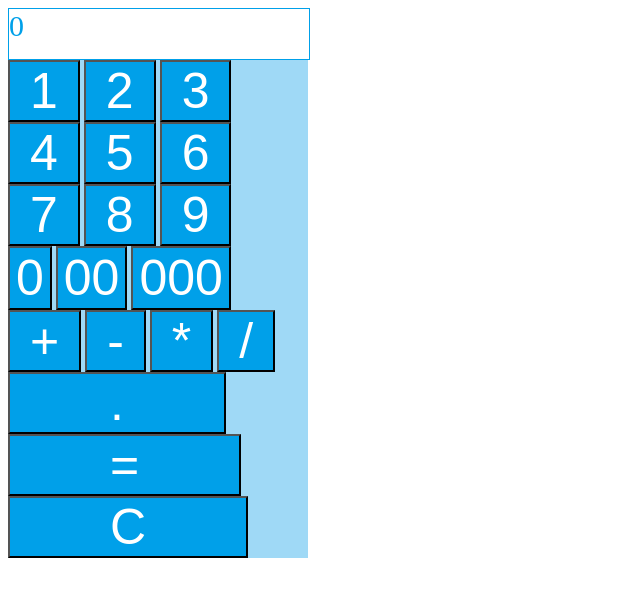
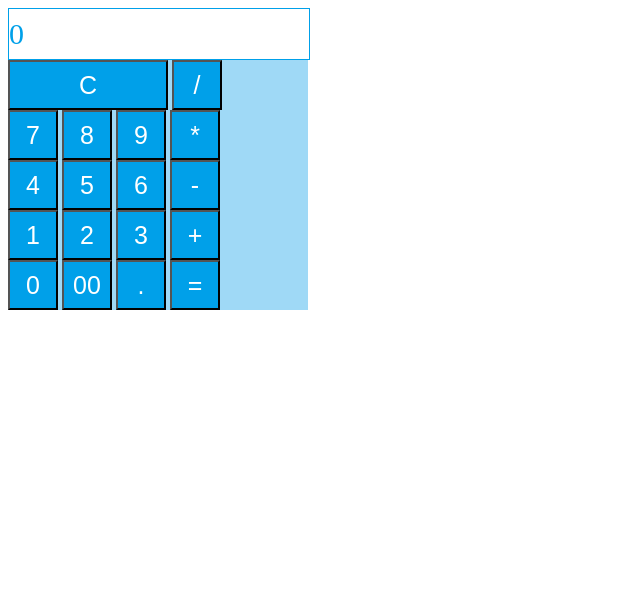
Before and after one commit to JF1HNL/calc, a plain HTML site: page dentaku.html in a window 1280 px wide. Shown: the whole page, without its empty margins (0-640 px from the left). Drawn offline with Linux system fonts and the light colour scheme.

Commit message:
update files

```diff
--- a/dentaku.html
+++ b/dentaku.html
@@ -10,32 +10,29 @@
                 0
         </div>
         <div id = "bbb">
-        <input type="button" value="1" onclick="fff[1].keisan();" class="buttoncss yoko1">
-        <input type="button" value="2" onclick="fff[2].keisan();" class="buttoncss yoko1">
-        <input type="button" value="3" onclick="fff[3].keisan();" class="buttoncss yoko1">
+        <input type="button" value="C" onclick="kesu();" class="buttoncss  yoko2">
+        <input type="button" value="/" onclick="waru();" class="buttoncss  ">
         <br>
-        <input type="button" value="4" onclick="fff[4].keisan();" class="buttoncss yoko1">
-        <input type="button" value="5" onclick="fff[5].keisan();" class="buttoncss yoko1">
-        <input type="button" value="6" onclick="fff[6].keisan();" class="buttoncss yoko1">
+        <input type="button" value="7" onclick="fff[7].keisan();" class="buttoncss  ">
+        <input type="button" value="8" onclick="fff[8].keisan();" class="buttoncss  ">
+        <input type="button" value="9" onclick="fff[9].keisan();" class="buttoncss  ">
+        <input type="button" value="*" onclick="kake();" class="buttoncss  ">
         <br>
-        <input type="button" value="7" onclick="fff[7].keisan();" class="buttoncss yoko1">
-        <input type="button" value="8" onclick="fff[8].keisan();" class="buttoncss yoko1">
-        <input type="button" value="9" onclick="fff[9].keisan();" class="buttoncss yoko1">
+        <input type="button" value="4" onclick="fff[4].keisan();" class="buttoncss  ">
+        <input type="button" value="5" onclick="fff[5].keisan();" class="buttoncss  ">
+        <input type="button" value="6" onclick="fff[6].keisan();" class="buttoncss  ">
+        <input type="button" value="-" onclick="hiku();" class="buttoncss  ">
+        <br>
+        <input type="button" value="1" onclick="fff[1].keisan();" class="buttoncss  ">
+        <input type="button" value="2" onclick="fff[2].keisan();" class="buttoncss  ">
+        <input type="button" value="3" onclick="fff[3].keisan();" class="buttoncss  ">
+        <input type="button" value="+" onclick="plus();" class="buttoncss  ">
         <br>
         <input type="button" value="0" onclick="fff[0].keisan();" class="buttoncss">
         <input type="button" value="00" onclick="fff[11].keisan();" class="buttoncss">
-        <input type="button" value="000" onclick="fff[12].keisan();" class="buttoncss">
+        <input type="button" value="." onclick="syousu();" class="buttoncss  ">
+        <input type="button" value="=" onclick="equal();" class="buttoncss  ">
         <br>
-        <input type="button" value="+" onclick="plus();" class="buttoncss yoko1">
-        <input type="button" value="-" onclick="hiku();" class="buttoncss yoko1">
-        <input type="button" value="*" onclick="kake();" class="buttoncss yoko1">
-        <input type="button" value="/" onclick="waru();" class="buttoncss yoko1">
-        <br>
-        <input type="button" value="." onclick="syousu();" class="buttoncss yoko2">
-        <br>
-        <input type="button" value="=" onclick="equal();" class="buttoncss yoko2">
-        <br>
-        <input type="button" value="C" onclick="kesu();" class="buttoncss yoko2">
         <script type="text/javascript" src="sorce.js">
         </script>
         </div>
--- a/sorce.js
+++ b/sorce.js
@@ -9,7 +9,7 @@ class Keisan{
         this.n = n;
     }
     keisan(){
-        if(ele.innerText == 0){
+        if(ele.innerText == 0 && syoflag == 0){
             ele.innerText = ''
         }
         ele.innerText = ele.innerText + this.n;
--- a/style.css
+++ b/style.css
@@ -3,6 +3,8 @@
     color: #00A0E9;
     width: 300px;
     height: 50px;
+    display: table-cell;
+    vertical-align: middle;
 }
 #bbb{
     width: 300px;
@@ -12,7 +14,9 @@
 .buttoncss{
     background-color: #00A0E9;
     color: #fff;
-    font-size: 50px;
+    font-size: 25px;
+    width: 50px;
+    height: 50px;
 }
 
 .yoko1{
@@ -20,5 +24,6 @@
 }
 
 .yoko2{
-    padding: 0px 100px;
+    width: 160px;
+    height: 50px;
 }
```
